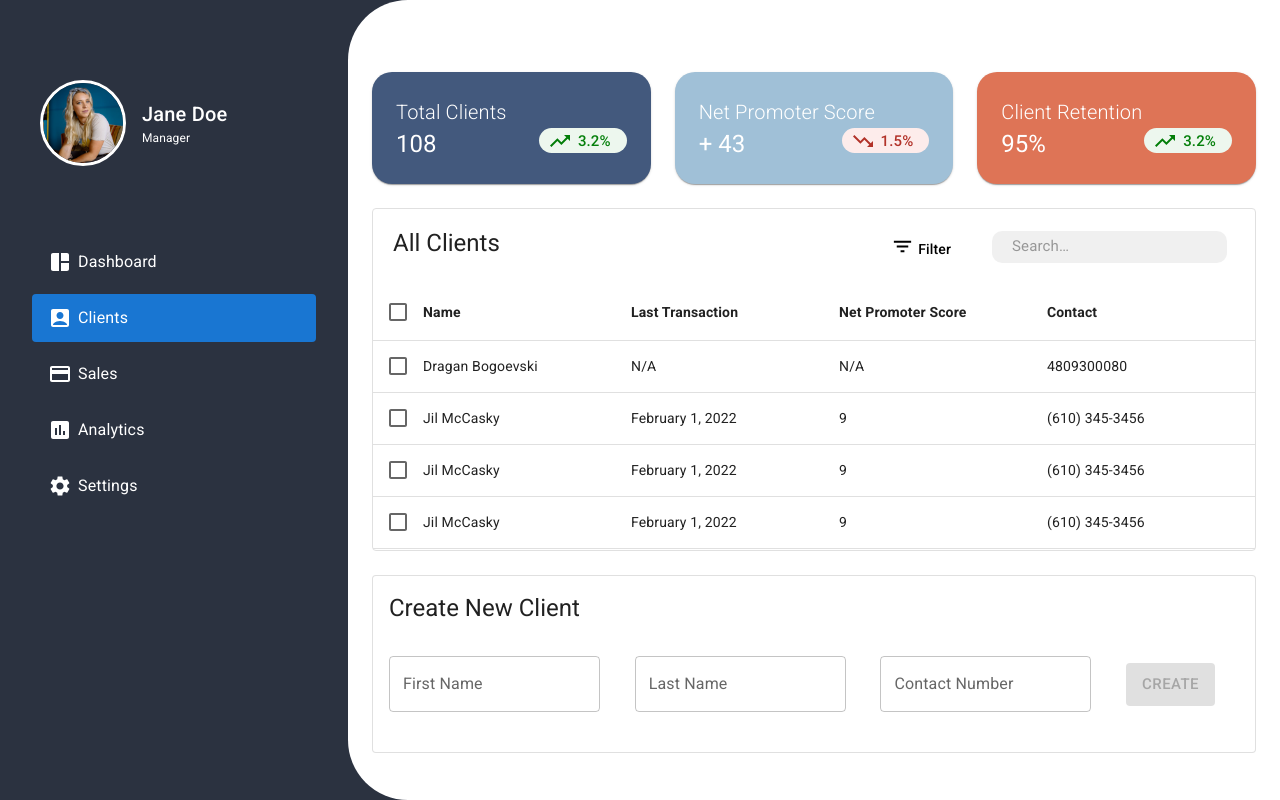
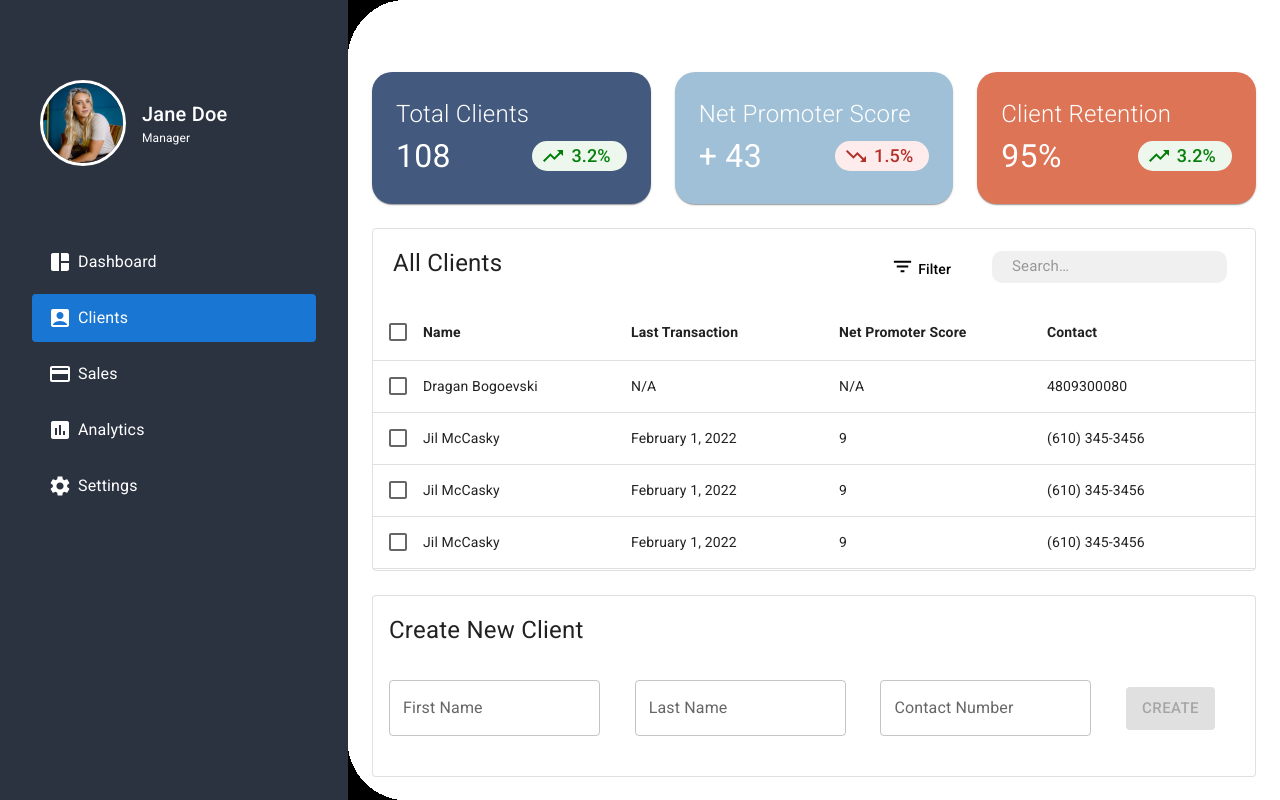
Before and after one commit to bogoevskid/trend-react-assessment, a React (Create React App) app: page /clients in a window 1280 px wide. Built offline with nearby package versions, Linux system fonts and the light colour scheme; data requests are answered from the project's data file.

Commit message:
changed font size to match mockup and chip align fix

```diff
--- a/src/components/ClientsSearchToolbar.js
+++ b/src/components/ClientsSearchToolbar.js
@@ -7,7 +7,7 @@ import ClientsSearchTextField from "./ClientsSearchTextField";
 const ClientsSearchToolbar = ({ requestSearch, columns }) => {
     return (
         <Stack direction="row" alignItems="center" justifyContent="space-between" padding="10px 20px">
-            <Typography variant="h5" gutterBottom>
+            <Typography gutterBottom sx={{fontSize: "24px"}}>
                 All Clients
             </Typography>
             <Box sx={{ p: 0.5, pb: 0 }} display="flex" alignItems="center">
--- a/src/components/CreateNewClient.js
+++ b/src/components/CreateNewClient.js
@@ -28,7 +28,7 @@ const CreateNewClient = ({ addNewClient }) => {
 
   return (
     <Paper elevation={0} variant="outlined" sx={{ p: 2 }}>
-      <Typography variant="h5" gutterBottom>
+      <Typography gutterBottom sx={{ fontSize: "24px" }}>
         Create New Client
       </Typography>
       <Stack direction="row" alignItems="center" justifyContent="space-between" sx={{ pt: 3, pr: 3, pb: 3 }}>
--- a/src/components/PercentageChips.js
+++ b/src/components/PercentageChips.js
@@ -6,7 +6,7 @@ const PercentageChips = ({ status, value }) => {
   return (
     <Chip
       sx={{
-        pl: 0.5, pr: 0.5, maxHeight: 25, backgroundColor: status === "positive" ? "#EDF7EE" : "#FDECEB"
+        pl: 0.5, pr: 0.5, maxHeight: 30, backgroundColor: status === "positive" ? "#EDF7EE" : "#FDECEB"
       }}
       icon={
         status === "positive" ? (
@@ -19,7 +19,7 @@ const PercentageChips = ({ status, value }) => {
         <Typography
           variant="h6"
           sx={{
-            fontWeight: 500, fontSize: 15, color: status === "positive" ? "#06800C" : "#B23229"
+            fontWeight: 500, fontSize: "18px", color: status === "positive" ? "#06800C" : "#B23229"
           }}
         >
           {value}%
--- a/src/components/SummaryInfoCards.js
+++ b/src/components/SummaryInfoCards.js
@@ -6,16 +6,16 @@ const SummaryInfoCards = ({ color, primaryText, secondaryText, status, percentag
   return (
     <Card sx={{ backgroundColor: color, borderRadius: 5 }}>
       <CardContent sx={{ padding: 3 }}>
-        <Typography variant="h6" sx={{ color: "#FFFFFF", fontWeight: 100 }}>
+        <Typography sx={{ color: "#FFFFFF", fontWeight: 100, fontSize: "24px" }}>
           {primaryText}
         </Typography>
         <Grid container>
           <Grid item xs={6}>
-            <Typography variant="h5" sx={{ color: "#FFFFFF" }}>
+            <Typography sx={{ color: "#FFFFFF", fontSize: "32px" }}>
               {secondaryText}
             </Typography>
           </Grid>
-          <Grid item xs={6} container justifyContent="flex-end">
+          <Grid item xs={6} container justifyContent="flex-end" alignItems="center">
             <PercentageChips status={status} value={percentageValue} />
           </Grid>
         </Grid>
```
